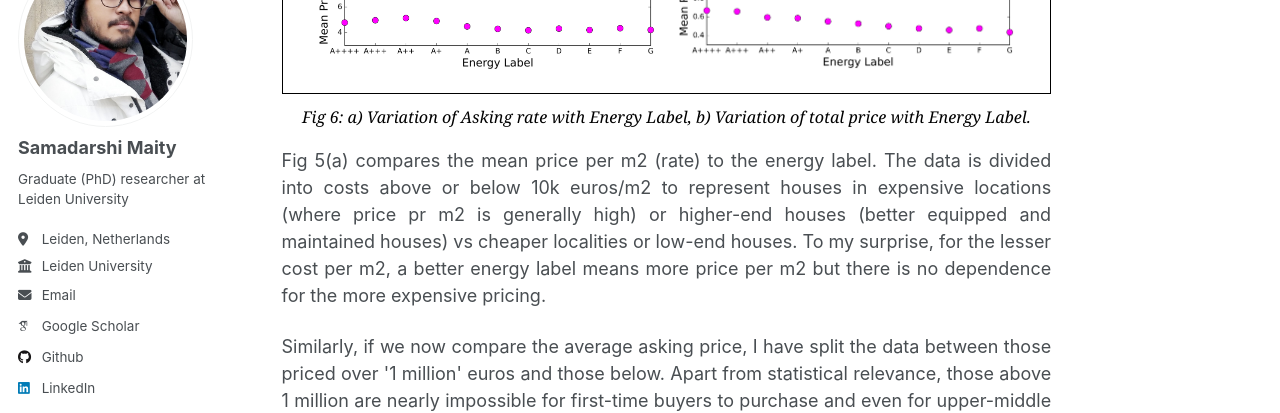
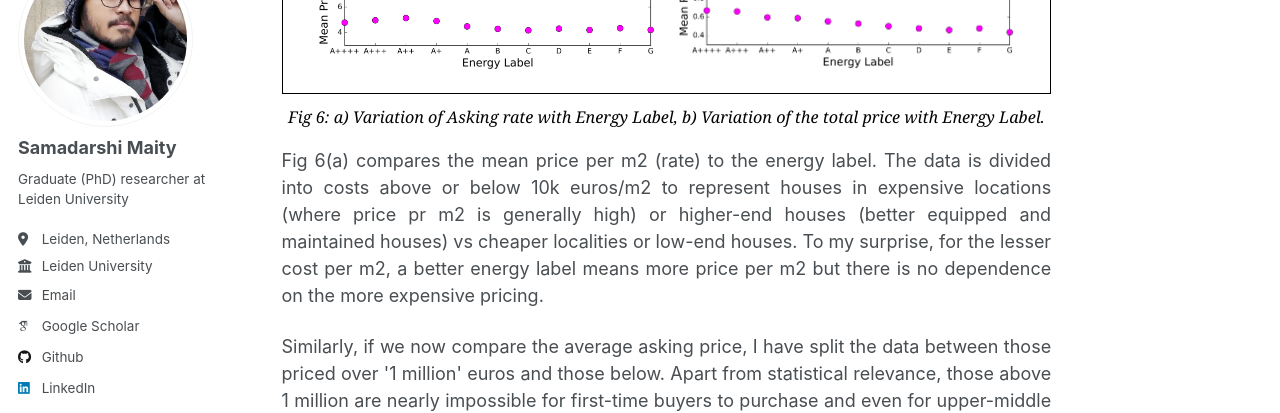
Before and after one commit to Samadarshi-Maity/Samadarshi-Maity.github.io, a Jekyll site: the page built from _portfolio/portfolio-2.html, in a window 1280 px wide and 900 px high, scrolled down 4192 px. Shown: the part 154-567 px from the top of the window. Built offline with Jekyll 4.4.1, drawn with Linux system fonts in a browser that asks for light colours; some web fonts are replaced; some of the changed text lies outside the part shown.

Commit message:
Update portfolio-2.html

```diff
--- a/_portfolio/portfolio-2.html
+++ b/_portfolio/portfolio-2.html
@@ -176,12 +176,12 @@ collection: portfolio
         <img src="/images/housing/price_m2_vs_energy.png" alt="price_m2_vs_energy.png">
         <img src="/images/housing/Price_vs_energy.png" alt="price_vs_energy.png">
     	</div>
-	<figcaption class="image-caption"> Fig 6: a) Variation of Asking rate with Energy Label, b) Variation of total price with Energy Label.</figcaption>
+	<figcaption class="image-caption"> Fig 6: a) Variation of Asking rate with Energy Label, b) Variation of the total price with Energy Label.</figcaption>
 	</figure>
 
 	<p style="text-align:justify;" >
-	Fig 5(a) compares the mean price per m2 (rate) to the energy label. The data is divided into costs above or below 10k euros/m2 to represent houses in expensive locations (where price pr m2 is generally high) or higher-end houses (better equipped and maintained houses) vs cheaper localities or low-end houses.
-	To my surprise, for the lesser cost per m2, a better energy label means more price per m2 but there is no dependence for the more expensive pricing.
+	Fig 6(a) compares the mean price per m2 (rate) to the energy label. The data is divided into costs above or below 10k euros/m2 to represent houses in expensive locations (where price pr m2 is generally high) or higher-end houses (better equipped and maintained houses) vs cheaper localities or low-end houses.
+	To my surprise, for the lesser cost per m2, a better energy label means more price per m2 but there is no dependence on the more expensive pricing.
 	</p>
 
 	<p style="text-align:justify;" >
```
Also changed, not shown: other parts of _portfolio/portfolio-2.html (+1 -1 lines).
